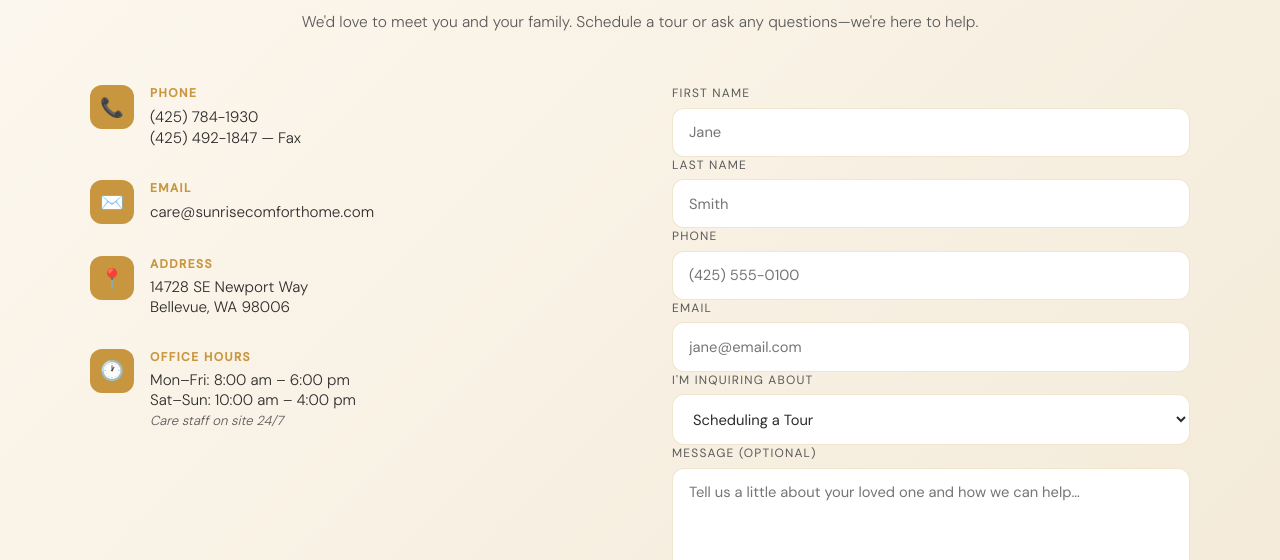
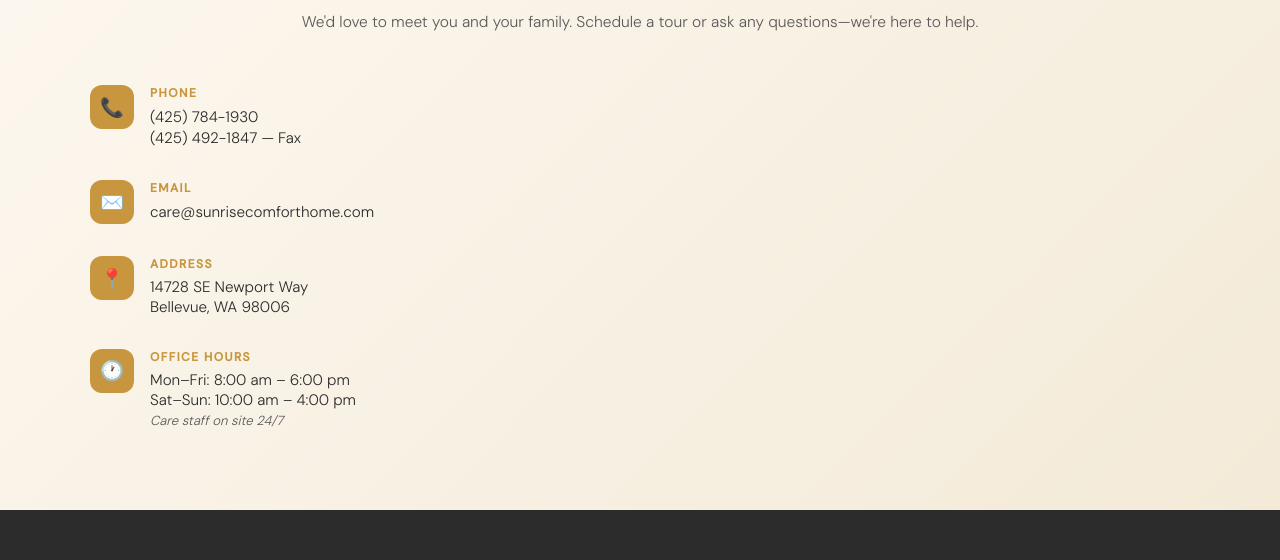
Before and after one commit to barisohussein/barisohussein, a website: page docs/sunshine_adult_care.html in a window 1280 px wide. Shown: the part 6083-6643 px from the top of the page. Drawn offline with nearby package versions, Linux system fonts and the light colour scheme.

Commit message:
Update sunshine_adult_care.html

```diff
--- a/docs/sunshine_adult_care.html
+++ b/docs/sunshine_adult_care.html
@@ -1138,43 +1138,7 @@
       </div>
 
       <div>
-        <div class="contact-form">
-          <div class="form-row">
-            <div class="form-field">
-              <label>First Name</label>
-              <input type="text" placeholder="Jane" />
-            </div>
-            <div class="form-field">
-              <label>Last Name</label>
-              <input type="text" placeholder="Smith" />
-            </div>
-          </div>
-          <div class="form-row">
-            <div class="form-field">
-              <label>Phone</label>
-              <input type="tel" placeholder="(425) 555-0100" />
-            </div>
-            <div class="form-field">
-              <label>Email</label>
-              <input type="email" placeholder="jane@email.com" />
-            </div>
-          </div>
-          <div class="form-field">
-            <label>I'm inquiring about</label>
-            <select>
-              <option>Scheduling a Tour</option>
-              <option>Admissions Information</option>
-              <option>Pricing &amp; Insurance</option>
-              <option>Care Services</option>
-              <option>Other</option>
-            </select>
-          </div>
-          <div class="form-field">
-            <label>Message (Optional)</label>
-            <textarea placeholder="Tell us a little about your loved one and how we can help…"></textarea>
-          </div>
-          <div class="form-success" id="formSuccess">✅ Thank you! We'll be in touch within one business day.</div>
-        </div>
+
       </div>
     </div>
   </div>
@@ -1238,6 +1202,27 @@
     });
   });
 
+const form = document.querySelector('.contact-form');
+const success = document.getElementById('formSuccess');
+
+form.addEventListener('submit', async (e) => {
+  e.preventDefault();
+
+  const data = new FormData(form);
+
+  const response = await fetch(form.action, {
+    method: 'POST',
+    body: data,
+    headers: { 'Accept': 'application/json' }
+  });
+
+  if (response.ok) {
+    form.reset();
+    success.classList.add('show');
+  } else {
+    alert("Something went wrong. Please try again.");
+  }
+});
 
 </script>
 
```
